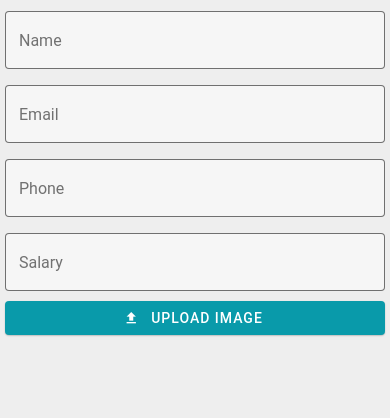
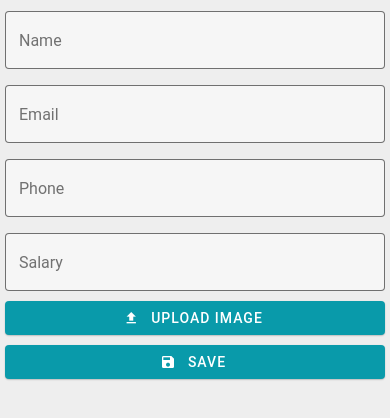
Before and after one commit to Sumeetrana/KnowYourEmployee, a React Native app: screen /CreateEmployee in a window 390 px wide. Shown: the top 418 px of the page. Built offline with nearby package versions, Linux system fonts and the light colour scheme.

Commit message:
Create Employee page and Modal design complete

```diff
--- a/screens/CreateEmployee.js
+++ b/screens/CreateEmployee.js
@@ -55,6 +55,15 @@ const CreateEmployee = () => {
       >
         Upload Image
       </Button>
+      <Button
+        icon="content-save"
+        style={styles.inputStyle}
+        mode="contained"
+        onPress={() => setModal(true)}
+        theme={theme}
+      >
+        Save
+      </Button>
       <Modal animationType="slide" transparent={true} visible={modal}>
         <View style={styles.modalView}>
           <View style={styles.modalButtonView}>
@@ -67,7 +76,8 @@ const CreateEmployee = () => {
               Camera
             </Button>
             <Button
-              mode="outlined"
+              icon="image-area"
+              mode="contained"
               theme={theme}
               onPress={() => setModal(false)}
             >
@@ -105,7 +115,7 @@ const styles = StyleSheet.create({
     position: "absolute",
     bottom: 2,
     width: "100%",
-    backgroundColor: "#b8e6ff",
+    backgroundColor: "#fff",
   },
 });
 
```
